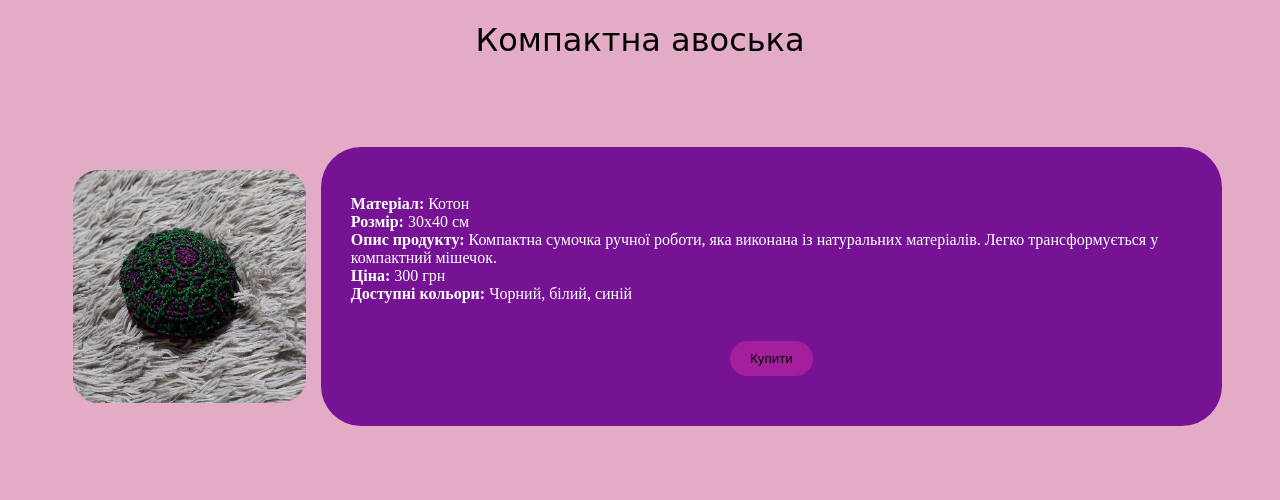
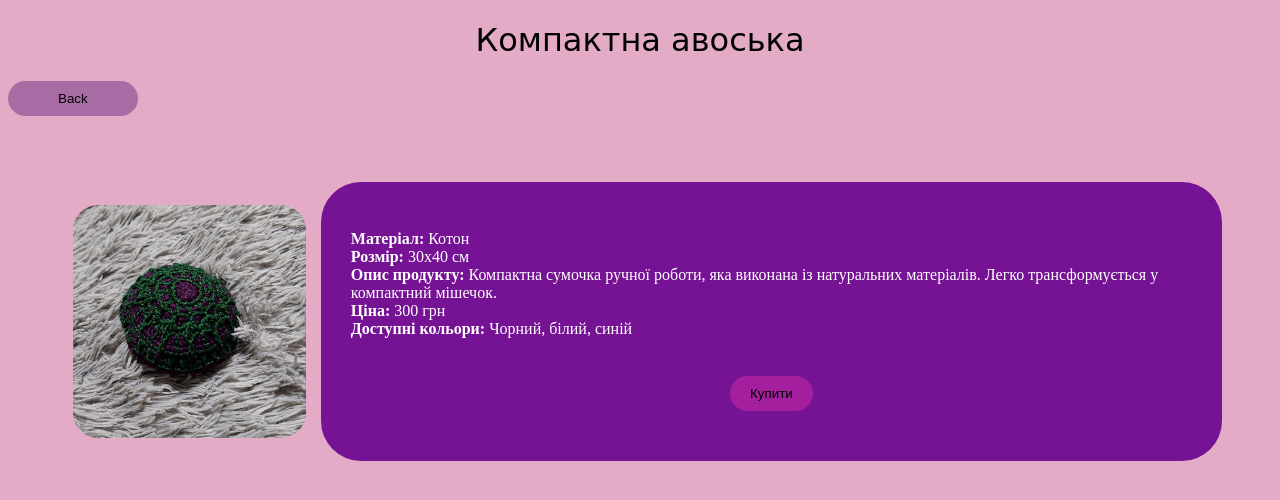
Before and after one commit to Alianshark/siteForMom, a plain HTML site: page threads.html in a window 1280 px wide. Drawn offline with Linux system fonts and the light colour scheme.

Commit message:
add back button to all pages

```diff
--- a/product.css
+++ b/product.css
@@ -19,7 +19,7 @@ p {
     color: white;
 }
 
-button {
+.buy-button {
     text-align: center;
     display: block;
     background-color: rgb(163, 31, 157) ;
@@ -28,8 +28,29 @@ button {
     border: none;
     cursor: pointer;
     border-radius: 30px;
+    text-decoration: none;
 }
 
-button:hover {
+.buy-button:hover {
     background-color: #45a049; /* Цвет кнопки при наведении */
 }
+
+.back-button {
+    text-align: left;
+    display: block;
+    text-decoration: none;
+    padding: 10px 50px;
+    border: none;
+    cursor: pointer;
+    border-radius: 30px;
+    background-color: rgb(167, 108, 164);
+    border-radius: 25px;
+}
+.back-button-container {
+    text-align: center;
+    text-decoration: none;
+}
+
+.back-button:hover {
+    background-color: #92398e; /* Цвет кнопки при наведении */
+}
--- a/threads.html
+++ b/threads.html
@@ -6,6 +6,11 @@
 </head>
 <body>
     <h1>Компактна авоська</h1>
+    <div>
+        <a class="back-button-container" href="index.html">
+            <button class="back-button"> Back </button>
+        </a>
+    </div>
     <div class="item">
         <img src="imgs/bag1.1.jpg" alt="bag1">
             <p>
```
Also changed, not shown: threads2.html (+5 -0 lines), threads3.html (+5 -0 lines), threads4.html (+5 -0 lines), threads5.html (+5 -0 lines), threads6.html (+5 -0 lines), threads7.html (+5 -0 lines), threads8.html (+5 -0 lines), threads9.html (+5 -0 lines).
